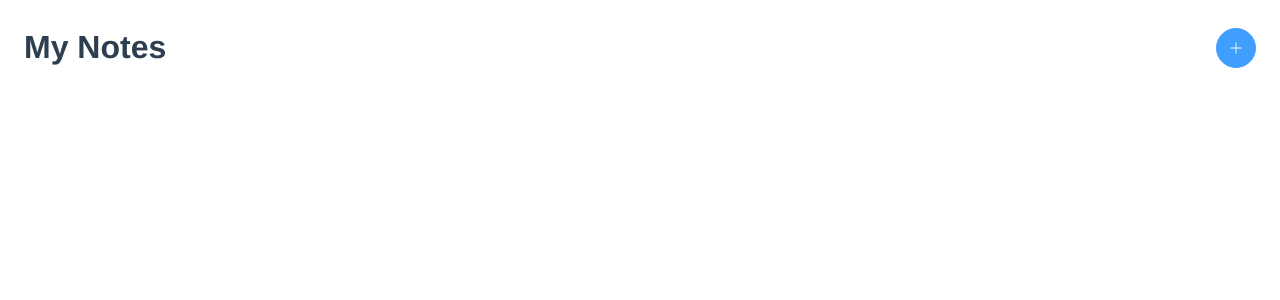
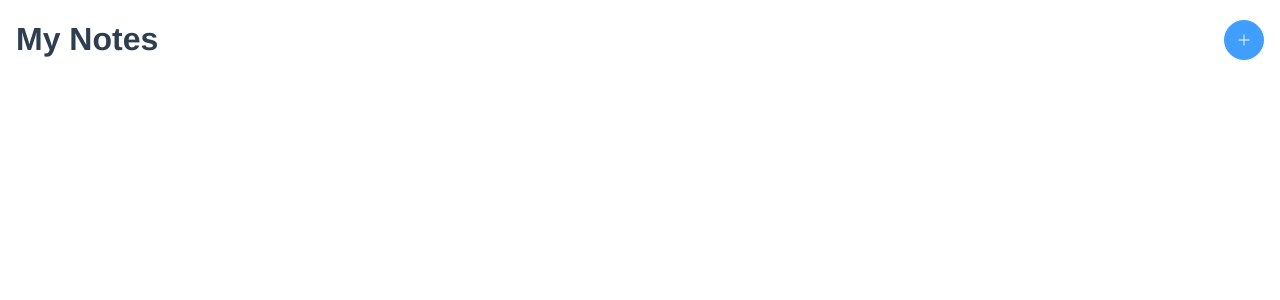
Before and after one commit to lpzisaias/notes-app, a Vue app: page / in a window 1280 px wide. Shown: the top 300 px of the page. Built offline with nearby package versions, Linux system fonts and the light colour scheme.

Commit message:
added styles

```diff
--- a/src/main.js
+++ b/src/main.js
@@ -1,6 +1,8 @@
 import { createApp } from "vue";
 import ElementPlus from "element-plus";
 import "element-plus/dist/index.css";
+import "./styles/style.css";
+
 import App from "./App.vue";
 
 const app = createApp(App);
--- /dev/null
+++ b/src/styles/style.css
@@ -0,0 +1,19 @@
+body {
+    height: 100%;
+    -moz-osx-font-smoothing: grayscale;
+    -webkit-font-smoothing: antialiased;
+    text-rendering: optimizeLegibility;
+    font-family: Helvetica Neue, Helvetica, PingFang SC, Hiragino Sans GB, Microsoft YaHei, Arial, sans-serif;
+    padding: 0px;
+    margin: 0px;
+    border: 0px;
+  }
+
+  html {
+    height: 100%;
+    box-sizing: border-box;
+  }
+
+  textarea {
+    word-break: normal !important;
+  }
```
